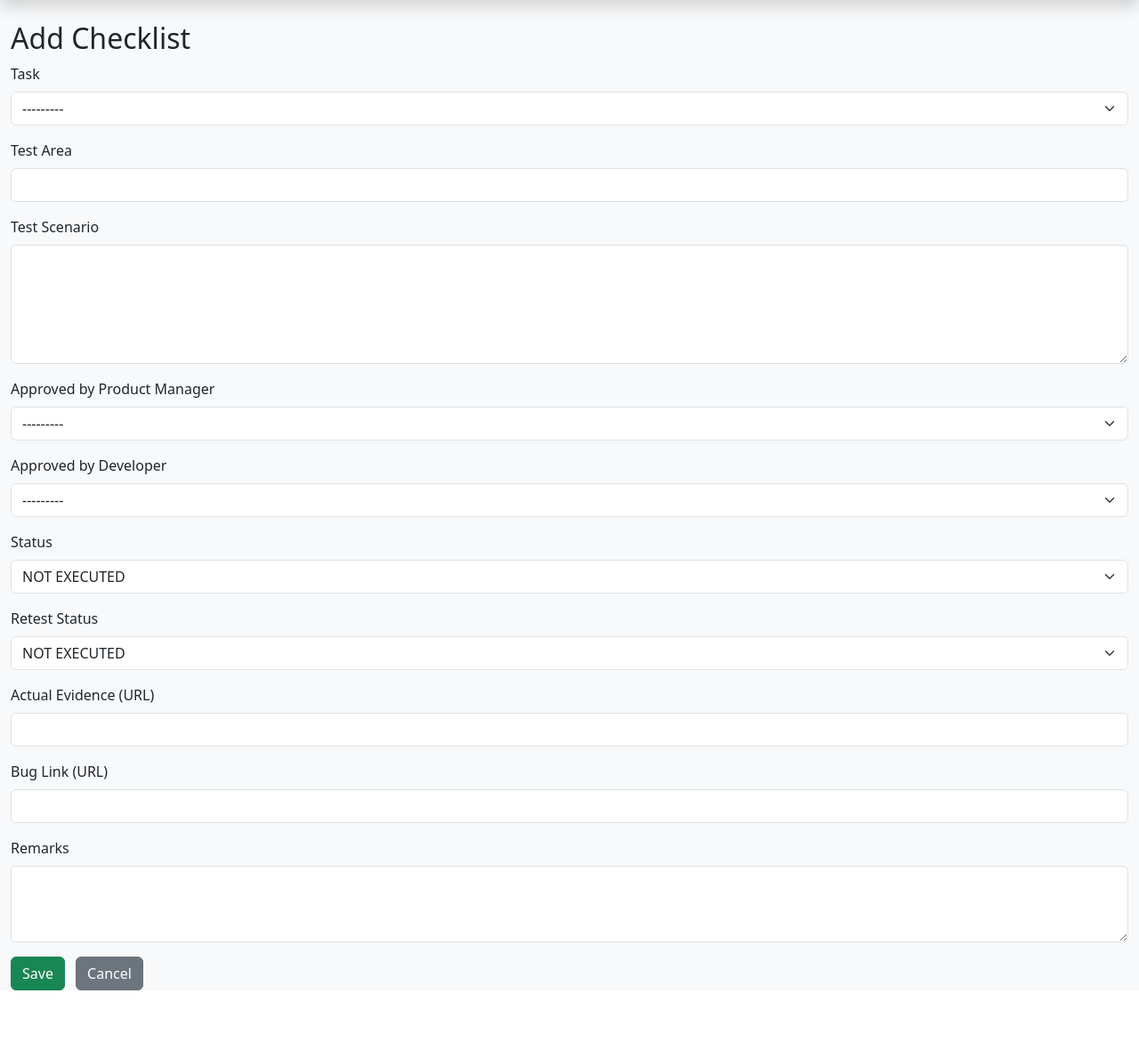
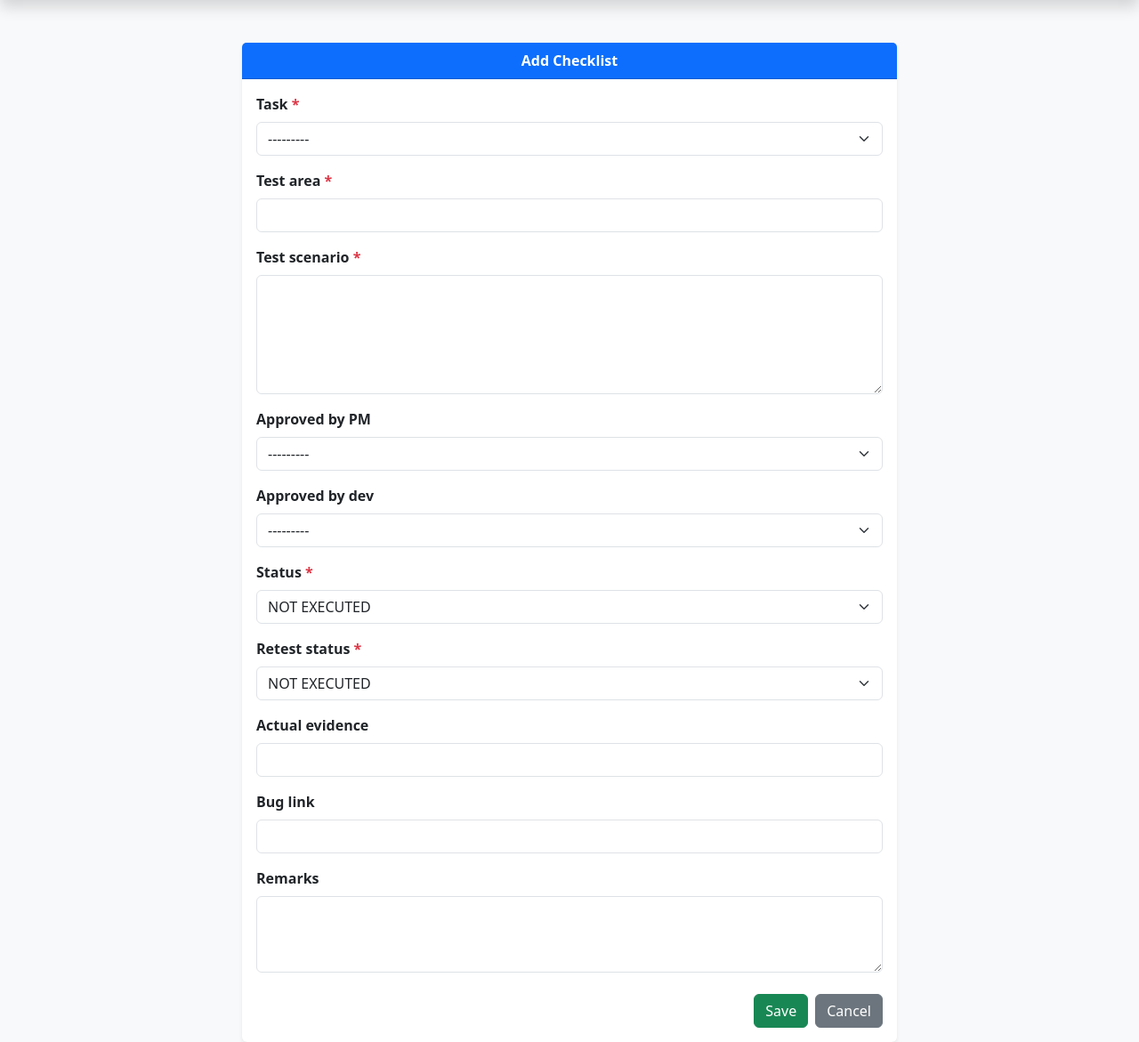
Before and after one commit to jahidshawon19/QA-Buddy, a Django app: page /checklists/add/ in a window 1280 px wide. Shown: the part 57-1228 px from the top of the page at 89% size. Before the commit the page ends 1170 px from the top, so only its background shows below. Run offline with Django 5.2, Linux system fonts and the light colour scheme; a user stored in the database is signed in; data comes from the database, SQL or seed files in the repository; both versions use the stored data as it was after the commit; tables that the repository leaves empty hold one stand-in row (values such as "Sample post").

Commit message:
update checklist form

```diff
--- a/QABUDDY/settings.py
+++ b/QABUDDY/settings.py
@@ -25,7 +25,7 @@
 # SECURITY WARNING: don't run with debug turned on in production!
 DEBUG = True
 
-ALLOWED_HOSTS = []
+ALLOWED_HOSTS = ['172.16.145.210']
 
 
 # Application definition
@@ -39,6 +39,7 @@
     'django.contrib.staticfiles',
     'crispy_forms',
     'crispy_bootstrap5',
+
     'checklist',
 ]
 
--- a/templates/checklist/checklist_form.html
+++ b/templates/checklist/checklist_form.html
@@ -1,8 +1,14 @@
 {% extends 'base.html' %}
 
 {% block content %}
-<h2>{% if object %}Edit{% else %}Add{% endif %} Checklist</h2>
-
+<div class="container mt-5">
+    <div class="row justify-content-center">
+        <div class="col-lg-8">
+            <div class="card shadow-sm border-0">
+                <div class="card-header bg-primary text-white text-center fw-bold">
+                    {% if object %}Edit{% else %}Add{% endif %} Checklist
+                </div>
+                <div class="card-body">
                     <form method="post" novalidate>
                         {% csrf_token %}
 
@@ -12,96 +18,45 @@
                         </div>
                         {% endif %}
 
+                        <!-- Loop through fields for consistent styling -->
+                        {% for field in form %}
+                        <div class="mb-3">
+                            <label for="{{ field.id_for_label }}" class="form-label fw-semibold">
+                                {{ field.label }}
+                                {% if field.field.required %}
+                                    <span class="text-danger">*</span>
+                                {% endif %}
+                            </label>
+                            {{ field }}
+                            {% if field.help_text %}
+                                <div class="form-text">{{ field.help_text }}</div>
+                            {% endif %}
+                            {% for error in field.errors %}
+                                <div class="text-danger small mt-1">{{ error }}</div>
+                            {% endfor %}
+                        </div>
+                        {% endfor %}
 
-
-  <div class="mb-3">
-    <label for="{{ form.task.id_for_label }}" class="form-label">Task</label>
-    {{ form.task }}
-    {% if form.task.errors %}
-      <div class="text-danger">{{ form.task.errors }}</div>
-    {% endif %}
-  </div>
-
-  <div class="mb-3">
-    <label for="{{ form.test_area.id_for_label }}" class="form-label">Test Area</label>
-    {{ form.test_area }}
-    {% if form.test_area.errors %}
-      <div class="text-danger">{{ form.test_area.errors }}</div>
-    {% endif %}
-  </div>
-
-  <div class="mb-3">
-    <label for="{{ form.test_scenario.id_for_label }}" class="form-label">Test Scenario</label>
-    {{ form.test_scenario }}
-    {% if form.test_scenario.errors %}
-      <div class="text-danger">{{ form.test_scenario.errors }}</div>
-    {% endif %}
-  </div>
-
-  <div class="mb-3">
-    <label for="{{ form.approved_by_PM.id_for_label }}" class="form-label">Approved by Product Manager</label>
-    {{ form.approved_by_PM }}
-    {% if form.approved_by_PM.errors %}
-      <div class="text-danger">{{ form.approved_by_PM.errors }}</div>
-    {% endif %}
-  </div>
-
-  <div class="mb-3">
-    <label for="{{ form.approved_by_dev.id_for_label }}" class="form-label">Approved by Developer</label>
-    {{ form.approved_by_dev }}
-    {% if form.approved_by_dev.errors %}
-      <div class="text-danger">{{ form.approved_by_dev.errors }}</div>
-    {% endif %}
-  </div>
-
-  <div class="mb-3">
-    <label for="{{ form.status.id_for_label }}" class="form-label">Status</label>
-    {{ form.status }}
-    {% if form.status.errors %}
-      <div class="text-danger">{{ form.status.errors }}</div>
-    {% endif %}
-  </div>
-
-  <div class="mb-3">
-    <label for="{{ form.retest_status.id_for_label }}" class="form-label">Retest Status</label>
-    {{ form.retest_status }}
-    {% if form.retest_status.errors %}
-      <div class="text-danger">{{ form.retest_status.errors }}</div>
-    {% endif %}
-  </div>
-
-  <div class="mb-3">
-    <label for="{{ form.actual_evidence.id_for_label }}" class="form-label">Actual Evidence (URL)</label>
-    {{ form.actual_evidence }}
-    {% if form.actual_evidence.errors %}
-      <div class="text-danger">{{ form.actual_evidence.errors }}</div>
-    {% endif %}
-  </div>
-
-  <div class="mb-3">
-    <label for="{{ form.bug_link.id_for_label }}" class="form-label">Bug Link (URL)</label>
-    {{ form.bug_link }}
-    {% if form.bug_link.errors %}
-      <div class="text-danger">{{ form.bug_link.errors }}</div>
-    {% endif %}
-  </div>
-
-  <div class="mb-3">
-    <label for="{{ form.remarks.id_for_label }}" class="form-label">Remarks</label>
-    {{ form.remarks }}
-    {% if form.remarks.errors %}
-      <div class="text-danger">{{ form.remarks.errors }}</div>
-    {% endif %}
-  </div>
-
+                        <!-- Sprint display for edit -->
                         {% if object %}
                         <div class="mb-3">
-    <label class="form-label">Sprint (auto-filled)</label>
-    <input class="form-control" type="text" value="{{ object.sprint }}" readonly>
+                            <label class="form-label fw-semibold">Sprint (auto-filled)</label>
+                            <input type="text" class="form-control" value="{{ object.sprint }}" readonly>
                         </div>
                         {% endif %}
 
-  <button type="submit" class="btn btn-success">Save</button>
-  <a href="{% url 'checklist_list' %}" class="btn btn-secondary ms-2">Cancel</a>
+                        <div class="d-flex justify-content-end mt-4">
+                            <button type="submit" class="btn btn-success me-2">
+                                Save
+                            </button>
+                            <a href="{% url 'checklist_list' %}" class="btn btn-secondary">
+                                Cancel
+                            </a>
+                        </div>
                     </form>
+                </div>
+            </div>
+        </div>
+    </div>
+</div>
 {% endblock %}
--- a/templates/checklist/cover_page.html
+++ b/templates/checklist/cover_page.html
@@ -25,7 +25,7 @@
                     </select>
                 </div>
                 <div class="col-md-2 mt-4">
-                    <button type="submit" class="btn btn-primary w-100 shadow-sm">Filter</button>
+                    <button type="submit" class="btn btn-warning w-100 shadow-sm">Filter</button>
                 </div>
                 <div class="col-md-2 mt-4">
                     <a href="{% url 'cover_page' %}" class="btn btn-secondary w-100 shadow-sm">Reset</a>
--- a/templates/checklist/task_list.html
+++ b/templates/checklist/task_list.html
@@ -2,7 +2,7 @@
 {% block content %}
 <div class="d-flex justify-content-between align-items-center mb-3">
   <h2>Tasks</h2>
-  <a href="{% url 'task_add' %}" class="btn btn-primary">Add Task</a>
+  <a href="{% url 'task_add' %}" class="btn btn-success">Add Task</a>
 </div>
 
 <table class="table table-striped">
```
Also changed, not shown: templates/checklist/pm_form.html (+43 -7 lines), templates/checklist/pm_list.html (+31 -12 lines), db.sqlite3. Lines whose indentation alone changed are shown as unchanged.
